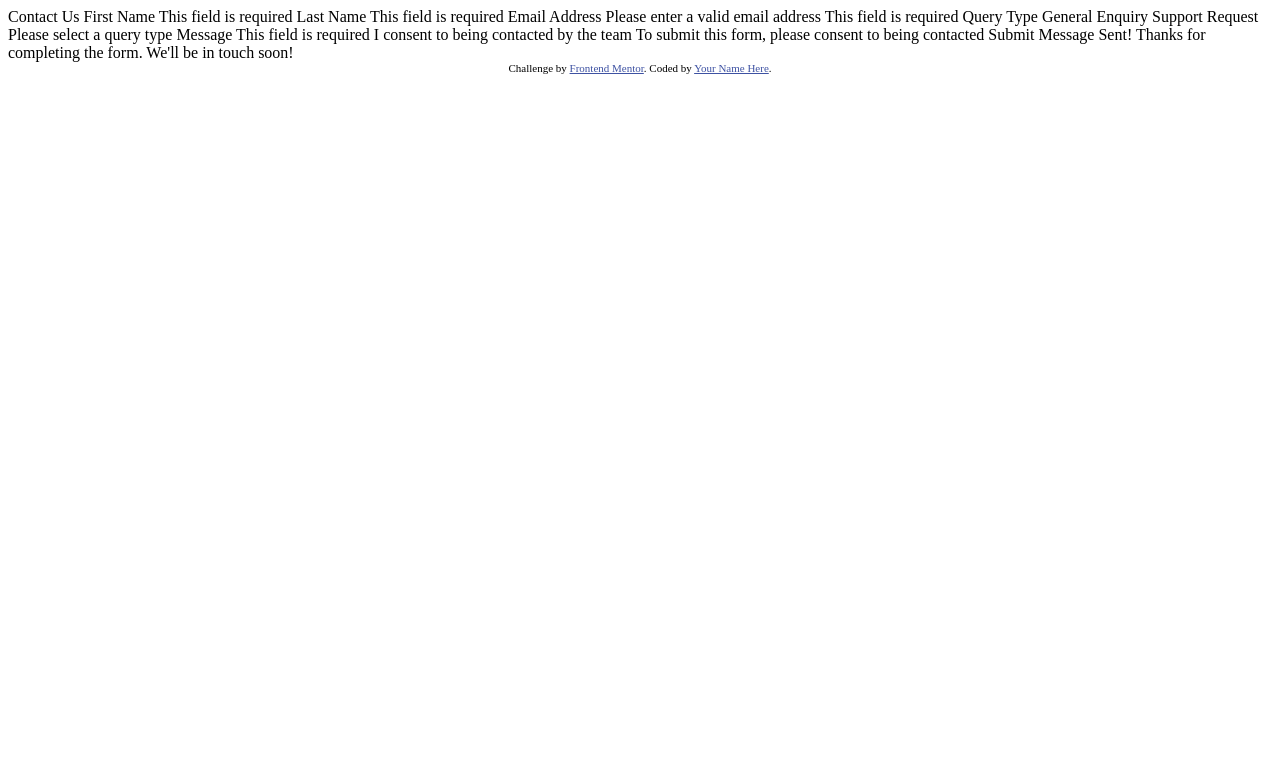
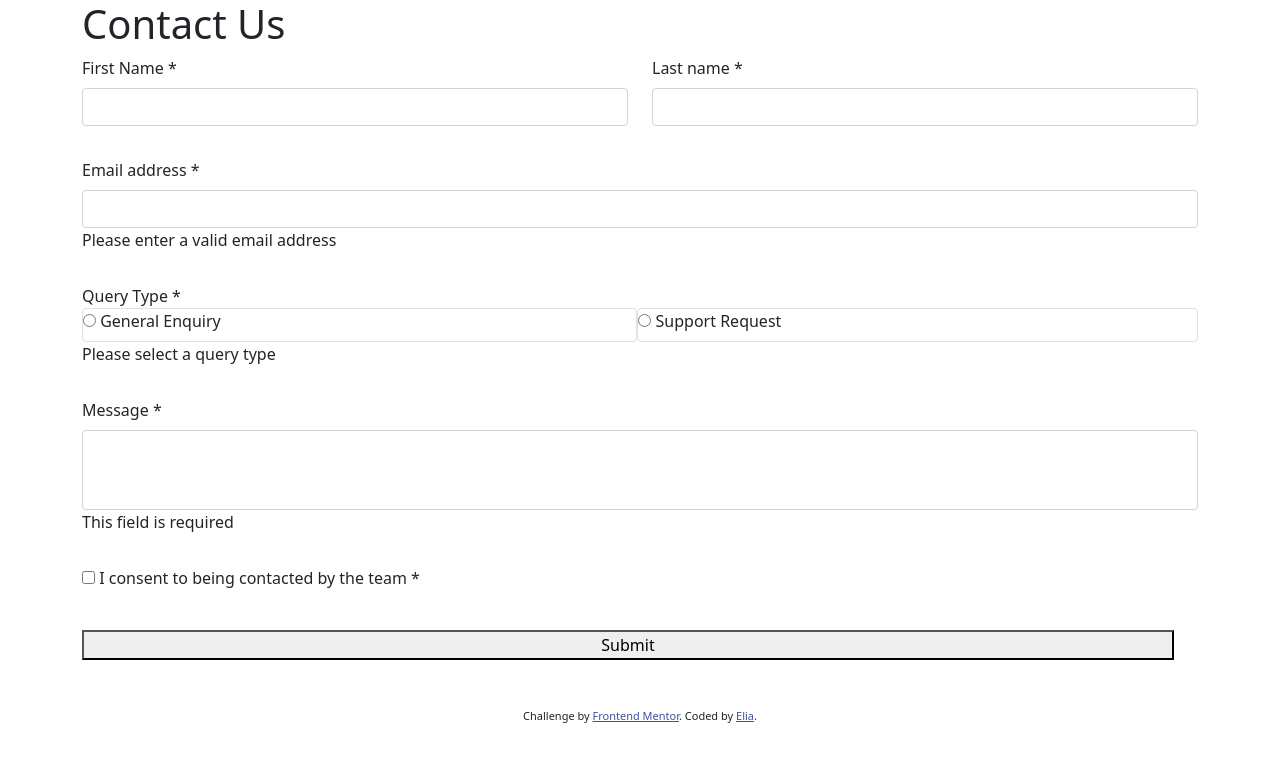
Before and after one commit to elianiubo/Contact-Form, a plain HTML site: page index.html in a window 1280 px wide. Drawn offline with nearby package versions, Linux system fonts and the light colour scheme.

Commit message:
index estructura feta

```diff
--- a/index.html
+++ b/index.html
@@ -1,52 +1,109 @@
 <!DOCTYPE html>
 <html lang="en">
+
 <head>
   <meta charset="UTF-8">
-  <meta name="viewport" content="width=device-width, initial-scale=1.0"> <!-- displays site properly based on user's device -->
+  <meta name="viewport" content="width=device-width, initial-scale=1.0">
+  <!-- displays site properly based on user's device -->
 
   <link rel="icon" type="image/png" sizes="32x32" href="./assets/images/favicon-32x32.png">
-
+  <link href="https://cdn.jsdelivr.net/npm/bootstrap@5.0.2/dist/css/bootstrap.min.css" rel="stylesheet"
+    integrity="sha384-EVSTQN3/azprG1Anm3QDgpJLIm9Nao0Yz1ztcQTwFspd3yD65VohhpuuCOmLASjC" crossorigin="anonymous">
+  <script src="https://cdn.jsdelivr.net/npm/bootstrap@5.0.2/dist/js/bootstrap.bundle.min.js"
+    integrity="sha384-MrcW6ZMFYlzcLA8Nl+NtUVF0sA7MsXsP1UyJoMp4YLEuNSfAP+JcXn/tWtIaxVXM"
+    crossorigin="anonymous"></script>
   <title>Frontend Mentor | Contact form</title>
 
   <!-- Feel free to remove these styles or customise in your own stylesheet 👍 -->
   <style>
-    .attribution { font-size: 11px; text-align: center; }
-    .attribution a { color: hsl(228, 45%, 44%); }
+    .attribution {
+      font-size: 11px;
+      text-align: center;
+    }
+
+    .attribution a {
+      color: hsl(228, 45%, 44%);
+    }
   </style>
 </head>
+
 <body>
+  <main class="container ">
+    <div class="row">
+      <div class="col">
+        <h1 class="contact-h1">Contact Us</h1>
+      </div>
+    </div>
+    <form action="action_page.php">
+      <div class="row">
+        <div class="col-lg-6 col-12 mb-3">
+          <label for="name" class="form-label">First Name <span>*</span></label>
+          <input type="text" name="name" id="validationCustom01" class="form-control" required>
+          <p id="fild-required" id="errorFild"></p>
+        </div>
 
-  Contact Us
+        <!-- Para Surname -->
+        <div class="col-lg-6 col-12 mb-3">
+          <label for="surname" class="form-label">Last name <span>*</span></label>
+          <input type="text" name="surname" id="surname" class="form-control" required>
+          <p id="fild-required" id="errorFild"></p>
+        </div>
+      </div>
+      <div class="row">
+        <div class=" col-12 mb-3">
+          <label for="name" class="form-label">Email address <span>*</span></label>
+          <input type="email" name="email" id="email" class="form-control" required>
+          <p id="fild-required" id="errorEmail">Please enter a valid email address</p>
+        </div>
+      </div>
+      <div class="row">
+        <div class="col-12 mb-3">
+          <label for="name" class="col-12">Query Type <span>*</span></label>
+          <div class="d-flex">
+            <div class="border rounded flex-grow-1 ">
+              <input type="radio" id="general" name="general" value="general" required>
+              <label class=" text-start form-label " for="support">General Enquiry</label>
+            </div>
+            <div class=" query border rounded flex-grow-1 ">
+              <input type="radio" id="support" name="support" value="support">
+              <label class="form-label text-start" for="support">Support Request</label>
+            </div>
+          </div>
+          <p id="fild-required" id="emailError">Please select a query type</p>
 
-  First Name
-  This field is required
+        </div>
+      </div>
+      <div class="row">
+        <div class=" col-12 mb-3">
+          <label for="name" class="form-label">Message <span>*</span></label>
+          <input type="text" name="message" id="message" class="form-control pb-5" required>
+          <p id="fild-required" id="errorEmail">This field is required</p>
+        </div>
+        <div class="row">
+          <div class=" col-12 mb-3">
 
-  Last Name
-  This field is required
+            <input type="checkbox" id="checkbox" required>
+            <label for="name" class="form-label">I consent to being contacted by the team <span>*</span></label>
+            <p id="fild-required" id="consent"><!--Please enter a valid email address--></p>
+          </div>
+        </div>
+        <div class="row">
+          <div class="col-12 d-flex">
+            <button type="submit" class="submit-button flex-grow-1"> Submit</button>
+          </div>
+        </div>
+    </form>
+    <!--Message Sent!
+    Thanks for completing the form. We'll be in touch soon!-->
 
-  Email Address
-  Please enter a valid email address
-  This field is required
+  </main>
 
-  Query Type
-  General Enquiry
-  Support Request
-  Please select a query type
+  <footer>
+    <div class="attribution mt-5">
+      Challenge by <a href="https://www.frontendmentor.io?ref=challenge">Frontend Mentor</a>.
+      Coded by <a href="#">Elia</a>.
+    </div>
+  </footer>
+</body>
 
-  Message
-  This field is required
-
-  I consent to being contacted by the team
-  To submit this form, please consent to being contacted
-
-  Submit
-
-  Message Sent!
-  Thanks for completing the form. We'll be in touch soon!
-
-  <div class="attribution">
-    Challenge by <a href="https://www.frontendmentor.io?ref=challenge">Frontend Mentor</a>.
-    Coded by <a href="#">Your Name Here</a>.
-  </div>
-</body>
 </html>
```
